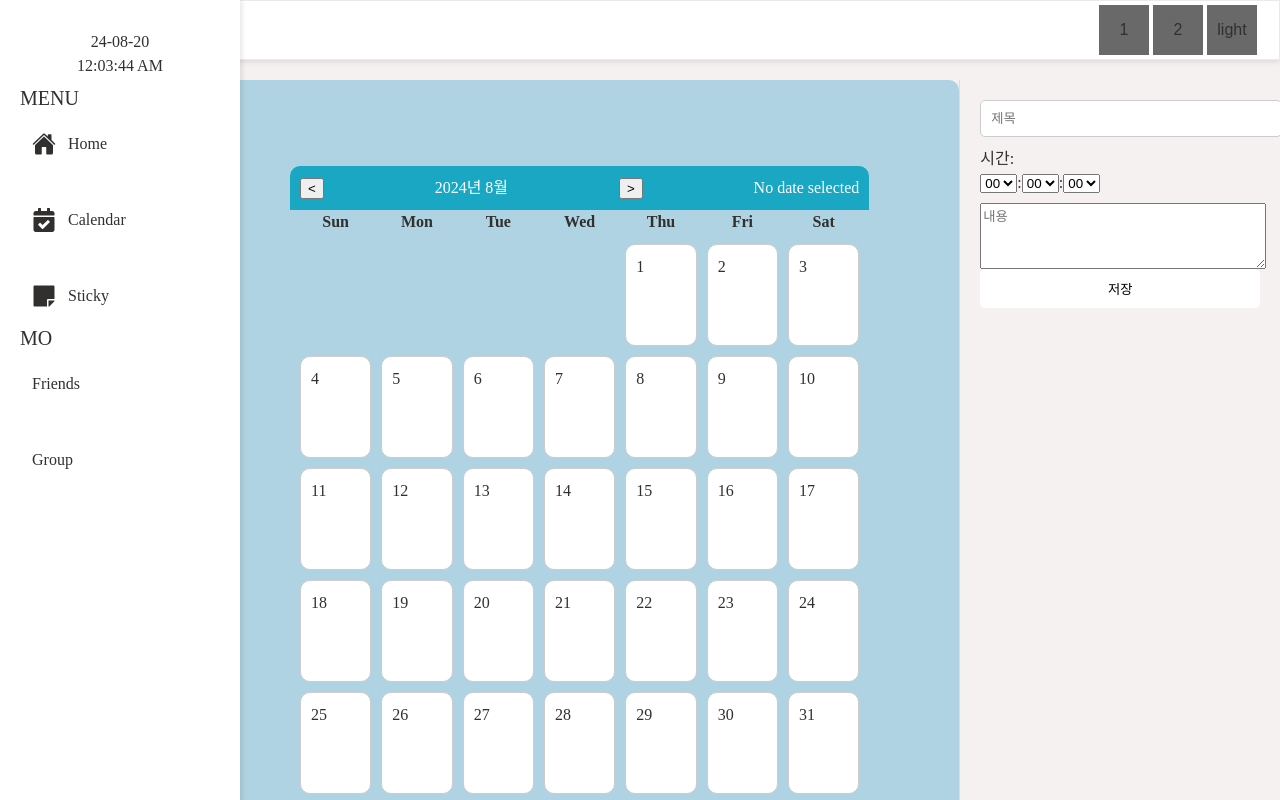
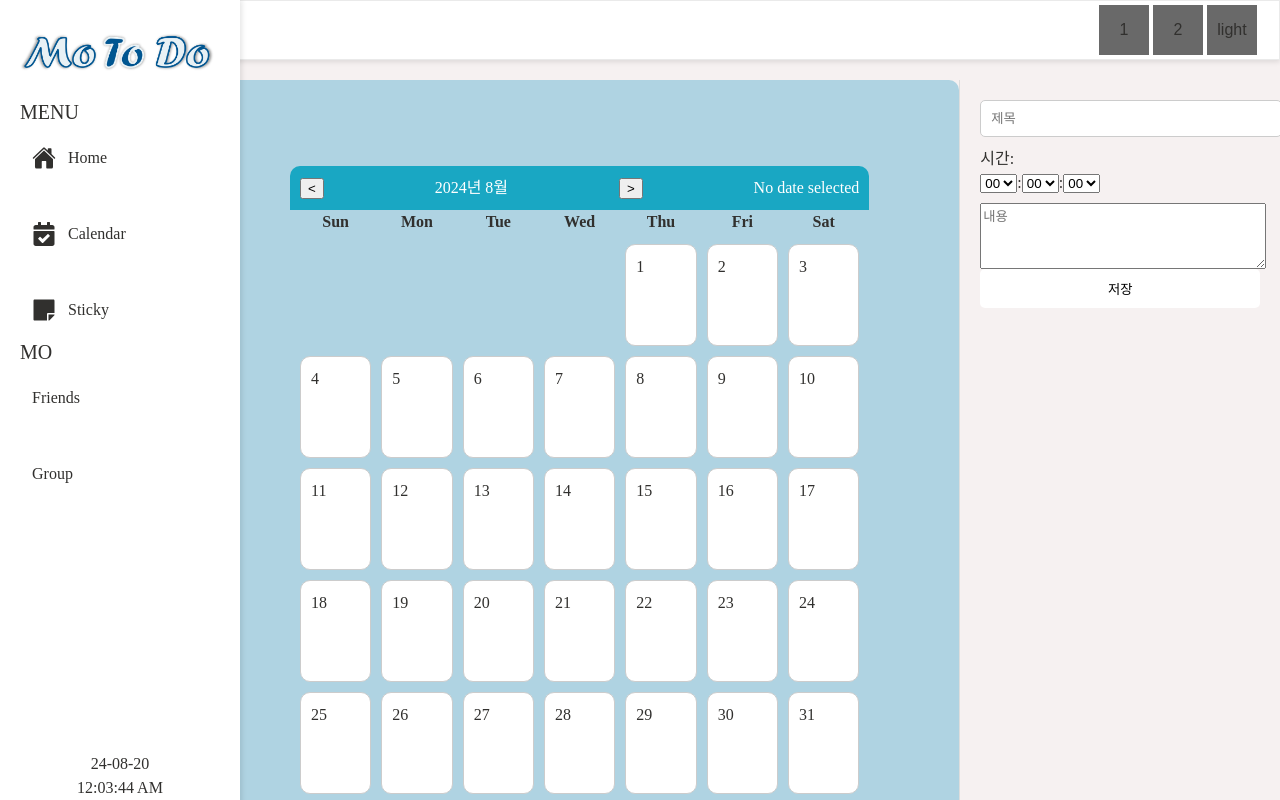
Before and after one commit to KimSnowFlower/MoToDo, a React (Create React App) app in the folder client/: page /calendar in a window 1280 px wide. Built offline with nearby package versions, Linux system fonts and the light colour scheme.

Commit message:
20240903

```diff
--- a/client/src/Components/MenuBar/MenuBar.jsx
+++ b/client/src/Components/MenuBar/MenuBar.jsx
@@ -19,7 +19,12 @@ const MenuBar = () => {
         </Button>
       </OptionBar>
       <Menu>
-        <CurrentDateTime />
+      <LogoContainer>
+          <Logo src={require('../Assets/motodo_logo.png')} alt="MoToDo Logo" />
+        </LogoContainer>
+        <CurrentDateTimeContainer>
+          <CurrentDateTime />
+        </CurrentDateTimeContainer>
         <Heading>Menu</Heading>
         <NavList>
           <NavItem to="/home" title="Home">
@@ -107,6 +112,26 @@ const Menu = styled.nav`
   box-shadow: 2px 0 5px rgba(0, 0, 0, 0.1);
   transition: background-color 0.3s ease, color 0.3s ease;
 `;
+const LogoContainer = styled.div`
+  display: flex;
+  justify-content: center;
+  align-items: center;
+  margin-bottom: 20px;
+`;
+
+const Logo = styled.img`
+  width: 200px;
+  height: auto;
+`;
+
+const CurrentDateTimeContainer = styled.div`
+  position: absolute;
+  bottom: 30px;
+  left: 50%;
+  transform: translateX(-50%);
+  text-align: center;
+  width: 100%;
+`;
 
 const Heading = styled.span`
   color: ${({ theme }) => theme.textColor};
```
Also changed, not shown: client/src/Components/MenuBar/MenuBar.css (+12 -0 lines), client/src/Components/Assets/motodo_logo.png (added).
